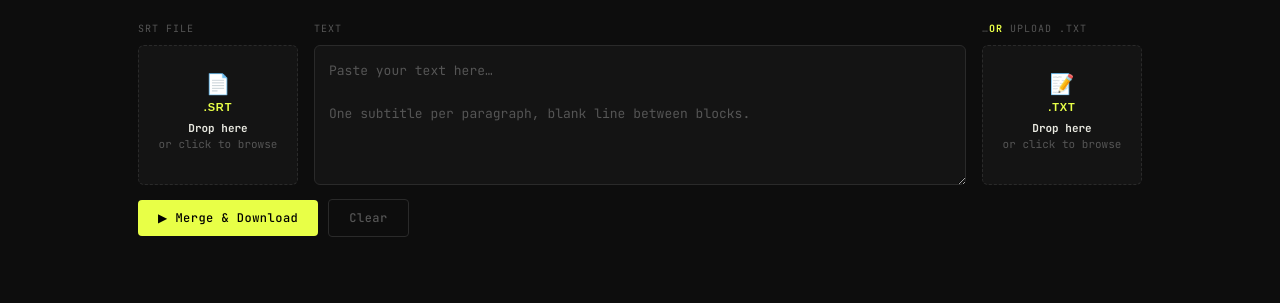
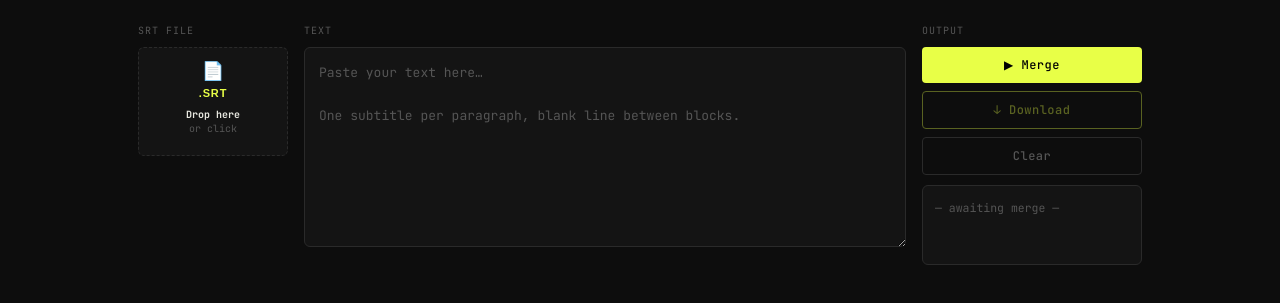
Before and after one commit to mishutkaasus-del/srt_merger, a plain HTML site: page templates/index.html in a window 1280 px wide. Shown: the part 525-828 px from the top of the page. Drawn offline with Linux system fonts and the light colour scheme; a web font is replaced by a local one.

Commit message:
Add files via upload

```diff
--- a/templates/index.html
+++ b/templates/index.html
@@ -201,15 +201,40 @@
      TOOL 2 — SRT MERGER
   ══════════════════════════════ */
 
-  /* Layout: [SRT drop 160px] [gap] [textarea flex] [gap] [TXT drop 160px] */
-  .merger-row {
+  /*
+    Layout (per sketch):
+    Left col:  SRT drop + TXT drop stacked (fixed 150px)
+    Mid col:   textarea (flex, resizable)
+    Right col: buttons top + log panel below (fixed 220px)
+  */
+  .merger-body {
     display: grid;
-    grid-template-columns: 160px 1fr 160px;
+    grid-template-columns: 150px 1fr 220px;
     gap: 16px;
-    align-items: stretch;
+    align-items: start;
+  }
+  /* All direct children of merger-body are col wrappers.
+     Force identical top structure: label (20px) + 6px gap + content */
+  .merger-drops,
+  .merger-body > div,
+  .merger-right {
+    display: flex;
+    flex-direction: column;
+  }
+  .merger-body .col-label {
+    height: 20px;
+    line-height: 20px;
+    margin-bottom: 6px;
+    flex-shrink: 0;
   }
 
-  /* Drop zone — compact, fixed width */
+  /* Left col — two drop zones stacked */
+  .merger-drops {
+    display: flex;
+    flex-direction: column;
+  }
+
+  /* Drop zone */
   .drop-zone {
     border: 1.5px dashed var(--border);
     border-radius: 6px;
@@ -224,7 +249,7 @@
     align-items: center;
     justify-content: center;
     gap: 5px;
-    min-height: 140px;
+    min-height: 90px;
   }
   .drop-zone:hover, .drop-zone.drag-over {
     border-color: var(--accent);
@@ -243,7 +268,7 @@
     width: 100%;
     height: 100%;
   }
-  .drop-icon { font-size: 20px; line-height: 1; pointer-events: none; }
+  .drop-icon { font-size: 18px; line-height: 1; pointer-events: none; }
   .drop-ext {
     font-family: var(--display);
     font-size: 11px;
@@ -253,7 +278,7 @@
     pointer-events: none;
   }
   .drop-label {
-    font-size: 11px;
+    font-size: 10px;
     color: var(--muted);
     line-height: 1.4;
     pointer-events: none;
@@ -271,19 +296,16 @@
     padding: 0 4px;
   }
 
-  /* "or" highlight in col-label */
-  .or-highlight {
-    color: var(--accent);
-    font-weight: 700;
-  }
+  /* "or" highlight */
+  .or-highlight { color: var(--accent); font-weight: 700; }
 
-  /* Textarea col in merger — resizable */
+  /* Mid col — resizable textarea */
   .merger-textarea-col {
     display: flex;
     flex-direction: column;
     resize: vertical;
     overflow: hidden;
-    min-height: 140px;
+    min-height: 200px;
   }
   #merger-txt-textarea {
     flex: 1;
@@ -291,14 +313,67 @@
     min-height: 0;
   }
 
-  /* Column headers row — matches grid */
-  .merger-headers {
-    display: grid;
-    grid-template-columns: 160px 1fr 160px;
-    gap: 16px;
-    margin-bottom: 8px;
+  /* Right col */
+  .merger-right {
+    /* layout handled by .merger-body rule above */
   }
-  .merger-headers .col-label { margin-bottom: 0; }
+  .merger-btns {
+    display: flex;
+    flex-direction: column;
+    gap: 8px;
+    margin-bottom: 10px;
+  }
+  .btn-merge  { background: var(--accent); color: #000; width: 100%; justify-content: center; }
+  .btn-merge:hover { background: #d4e83a; transform: translateY(-1px); }
+  .btn-download {
+    background: transparent;
+    color: var(--accent);
+    border: 1.5px solid var(--accent);
+    width: 100%;
+    justify-content: center;
+    opacity: 0.35;
+    pointer-events: none;
+    transition: all 0.2s;
+  }
+  .btn-download.ready {
+    opacity: 1;
+    pointer-events: auto;
+    cursor: pointer;
+  }
+  .btn-download.ready:hover { background: rgba(232,255,71,0.08); transform: translateY(-1px); }
+  .btn-clear-merger {
+    background: transparent;
+    color: var(--muted);
+    border: 1px solid var(--border);
+    width: 100%;
+    justify-content: center;
+  }
+  .btn-clear-merger:hover { color: var(--text); border-color: var(--text); }
+
+  /* Log panel */
+  .merger-log-panel {
+    background: var(--surface);
+    border: 1px solid var(--border);
+    border-radius: 6px;
+    padding: 12px;
+    font-size: 11.5px;
+    font-family: var(--mono);
+    line-height: 1.7;
+    min-height: 80px;
+    max-height: 340px;
+    overflow-y: auto;
+    color: var(--muted);
+    white-space: pre-wrap;
+  }
+  .merger-log-panel::-webkit-scrollbar { width: 4px; }
+  .merger-log-panel::-webkit-scrollbar-track { background: transparent; }
+  .merger-log-panel::-webkit-scrollbar-thumb { background: var(--border); border-radius: 2px; }
+
+  .log-idle    { color: var(--muted); }
+  .log-ok      { color: var(--success); }
+  .log-warn    { color: var(--accent2); }
+  .log-err     { color: var(--error); }
+  .log-summary { color: var(--text); font-weight: 500; margin-top: 4px; border-top: 1px solid var(--border); padding-top: 6px; }
 </style>
 </head>
 <body>
@@ -350,17 +425,11 @@
       <h2 class="tool-title">SRT Merger</h2>
     </div>
 
-    <!-- column labels -->
-    <div class="merger-headers">
-      <div class="col-label">SRT file</div>
-      <div class="col-label">Text</div>
-      <div class="col-label">…<span class="or-highlight">or</span> upload .txt</div>
-    </div>
+    <div class="merger-body">
 
-    <!-- main three-col row -->
-    <div class="merger-row">
-
-      <!-- SRT drop -->
+      <!-- Left: SRT drop -->
+      <div class="merger-drops">
+        <p class="col-label">SRT file</p>
         <div class="drop-zone" id="srt-drop"
              ondrop="handleDrop(event,'srt')"
              ondragover="handleDragOver(event)"
@@ -368,36 +437,32 @@
           <input type="file" accept=".srt" id="srt-input" onchange="handleFileSelect(this,'srt')">
           <div class="drop-icon">📄</div>
           <div class="drop-ext">.SRT</div>
-        <div class="drop-label"><strong>Drop here</strong><br>or click to browse</div>
+          <div class="drop-label"><strong>Drop here</strong><br>or click</div>
           <div class="drop-filename" id="srt-filename"></div>
         </div>
+      </div>
 
-      <!-- Text textarea -->
+      <!-- Mid: textarea -->
+      <div>
+        <p class="col-label">Text</p>
         <div class="merger-textarea-col">
           <textarea id="merger-txt-textarea"
             placeholder="Paste your text here…&#10;&#10;One subtitle per paragraph, blank line between blocks."></textarea>
         </div>
-
-      <!-- TXT drop -->
-      <div class="drop-zone" id="merger-txt-drop"
-           ondrop="handleDrop(event,'txt')"
-           ondragover="handleDragOver(event)"
-           ondragleave="handleDragLeave(event)">
-        <input type="file" accept=".txt" id="txt-input" onchange="handleFileSelect(this,'txt')">
-        <div class="drop-icon">📝</div>
-        <div class="drop-ext">.TXT</div>
-        <div class="drop-label"><strong>Drop here</strong><br>or click to browse</div>
-        <div class="drop-filename" id="txt-filename"></div>
       </div>
 
-    </div><!-- /merger-row -->
-
-    <div class="btn-row">
-      <button class="btn btn-primary" id="merge-btn" onclick="runMerger()">▶  Merge &amp; Download</button>
-      <button class="btn btn-ghost" onclick="clearMerger()">Clear</button>
+      <!-- Right: buttons + log -->
+      <div class="merger-right">
+        <p class="col-label">Output</p>
+        <div class="merger-btns">
+          <button class="btn btn-merge" id="merge-btn" onclick="runMerge()">▶  Merge</button>
+          <button class="btn btn-download" id="download-btn" onclick="downloadResult()">↓  Download</button>
+          <button class="btn btn-clear-merger" onclick="clearMerger()">Clear</button>
+        </div>
+        <div class="merger-log-panel" id="merger-log"><span class="log-idle">— awaiting merge —</span></div>
       </div>
 
-    <div class="status" id="merger-log"></div>
+    </div><!-- /merger-body -->
   </section>
 
 </main>
@@ -439,8 +504,9 @@ document.getElementById('fmt-input').addEventListener('paste', () => {
 
 // ══ SRT MERGER ═════════════════════════════
 
-let srtFile = null;
-let txtFile = null;
+let srtFile   = null;
+let lastBlob  = null;
+let lastFilename = 'merged.srt';
 
 function handleDragOver(e) {
   e.preventDefault();
@@ -464,97 +530,118 @@ function setFile(file, type) {
     srtFile = file;
     document.getElementById('srt-filename').textContent = file.name;
     document.getElementById('srt-drop').classList.add('has-file');
-  } else {
-    txtFile = file;
-    document.getElementById('txt-filename').textContent = file.name;
-    document.getElementById('merger-txt-drop').classList.add('has-file');
-    // clear textarea since file takes priority
-    document.getElementById('merger-txt-textarea').value = '';
   }
 }
 
-async function runMerger() {
-  const logEl = document.getElementById('merger-log');
-  const btn   = document.getElementById('merge-btn');
+function setLog(html) {
+  document.getElementById('merger-log').innerHTML = html;
+}
+
+function formatLog(rawLog) {
+  // rawLog is pipe-separated lines from X-Log header
+  const lines = rawLog.split(' | ').filter(l => l.trim());
+  let html = '';
+  let summaryLine = '';
+
+  for (const line of lines) {
+    if (line.includes('[MISSING]')) {
+      html += `<span class="log-err">❌ ${escHtml(line.replace('[MISSING]','').trim())}</span>\n`;
+    } else if (line.includes('[SKIP]')) {
+      html += `<span class="log-err">⏭️ ${escHtml(line.replace('[SKIP]','').trim())}</span>\n`;
+    } else if (line.includes('[APPROX]')) {
+      html += `<span class="log-warn">⚠️ ${escHtml(line.replace('[APPROX]','').trim())}</span>\n`;
+    } else if (line.includes('[OK]') || line.match(/\d+ subtitles/)) {
+      summaryLine = line;
+    } else {
+      html += `<span class="log-warn">${escHtml(line)}</span>\n`;
+    }
+  }
+
+  // summary at bottom
+  if (summaryLine) {
+    const hasIssues = rawLog.includes('[MISSING]') || rawLog.includes('[SKIP]') || rawLog.includes('[APPROX]');
+    const icon = hasIssues ? '🟡' : '✅';
+    html += `<span class="log-summary">${icon} ${escHtml(summaryLine.trim())}</span>`;
+  }
+
+  return html || '<span class="log-ok">✅ Done — no issues found</span>';
+}
+
+function escHtml(s) {
+  return s.replace(/&/g,'&amp;').replace(/</g,'&lt;').replace(/>/g,'&gt;');
+}
+
+async function runMerge() {
+  const btn = document.getElementById('merge-btn');
 
   if (!srtFile) {
-    showLog(logEl, 'Please provide an SRT file.', 'err'); return;
+    setLog('<span class="log-err">❌ Please provide an SRT file.</span>'); return;
   }
-
   const txtText = document.getElementById('merger-txt-textarea').value.trim();
-
   if (!txtFile && !txtText) {
-    showLog(logEl, 'Please enter translation text or upload a .txt file.', 'err'); return;
+    setLog('<span class="log-err">❌ Please enter text or upload a .txt file.</span>'); return;
   }
 
   btn.disabled = true;
   btn.textContent = '⏳  Processing…';
-  logEl.style.display = 'none';
+  setLog('<span class="log-idle">Processing…</span>');
+
+  // reset download btn
+  lastBlob = null;
+  const dlBtn = document.getElementById('download-btn');
+  dlBtn.classList.remove('ready');
 
   const fd = new FormData();
   fd.append('srt', srtFile);
-  if (txtFile) {
-    fd.append('txt', txtFile);
-  } else {
   fd.append('txt_text', txtText);
-  }
 
   try {
     const res = await fetch('/api/merge', { method: 'POST', body: fd });
 
     if (!res.ok) {
-      const err = await res.json();
-      showLog(logEl, err.error || 'Server error', 'err');
+      let errMsg = 'Server error';
+      try { const e = await res.json(); errMsg = e.error || errMsg; } catch {}
+      setLog(`<span class="log-err">❌ ${escHtml(errMsg)}</span>`);
       return;
     }
 
-    const blob = await res.blob();
-    const log  = res.headers.get('X-Log') || '';
-    const cd   = res.headers.get('Content-Disposition') || '';
-    const nameMatch = cd.match(/filename="?([^"]+)"?/);
-    const filename  = nameMatch ? nameMatch[1] : 'merged.srt';
+    lastBlob = await res.blob();
+    const rawLog = res.headers.get('X-Log') || '';
+    const cd = res.headers.get('Content-Disposition') || '';
+    const nm = cd.match(/filename="?([^"]+)"?/);
+    lastFilename = nm ? nm[1] : 'merged.srt';
 
-    const url = URL.createObjectURL(blob);
+    setLog(formatLog(rawLog));
+
+    // enable download button
+    dlBtn.classList.add('ready');
+
+  } catch(e) {
+    setLog(`<span class="log-err">❌ Network error: ${escHtml(e.message)}</span>`);
+  } finally {
+    btn.disabled = false;
+    btn.textContent = '▶  Merge';
+  }
+}
+
+function downloadResult() {
+  if (!lastBlob) return;
+  const url = URL.createObjectURL(lastBlob);
   const a = document.createElement('a');
-    a.href = url; a.download = filename;
+  a.href = url; a.download = lastFilename;
   document.body.appendChild(a); a.click();
   document.body.removeChild(a);
   URL.revokeObjectURL(url);
-
-    const hasIssues = log.includes('[MISSING]') || log.includes('[SKIP]') || log.includes('[APPROX]');
-    const cls = hasIssues ? 'warn' : 'ok';
-    const logFormatted = log
-      .split(' | ').join('\n')
-      .replace(/\[OK\]/g, '✓')
-      .replace(/\[MISSING\]/g, '✗ MISSING')
-      .replace(/\[APPROX\]/g, '~ APPROX')
-      .replace(/\[SKIP\]/g, '! SKIP');
-    showLog(logEl, logFormatted || '✓ Done — no issues found', cls);
-
-  } catch(e) {
-    showLog(logEl, 'Network error: ' + e.message, 'err');
-  } finally {
-    btn.disabled = false;
-    btn.textContent = '▶  Merge & Download';
-  }
-}
-
-function showLog(el, text, cls) {
-  el.textContent = text;
-  el.className = 'status ' + cls;
-  el.style.display = 'block';
 }
 
 function clearMerger() {
-  srtFile = null; txtFile = null;
+  srtFile = null; lastBlob = null;
   document.getElementById('srt-filename').textContent = '';
-  document.getElementById('txt-filename').textContent = '';
   document.getElementById('srt-drop').classList.remove('has-file');
-  document.getElementById('merger-txt-drop').classList.remove('has-file');
   document.getElementById('srt-input').value = '';
-  document.getElementById('txt-input').value = '';
   document.getElementById('merger-txt-textarea').value = '';
-  document.getElementById('merger-log').style.display = 'none';
+  document.getElementById('download-btn').classList.remove('ready');
+  setLog('<span class="log-idle">— awaiting merge —</span>');
 }
 </script>
 </body>
```
Lines whose indentation alone changed are shown as unchanged.
